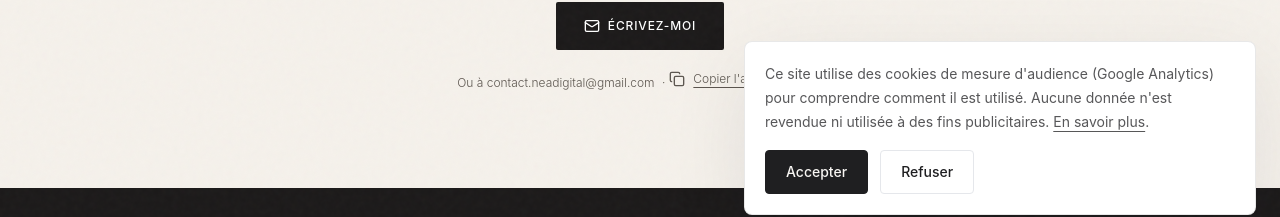
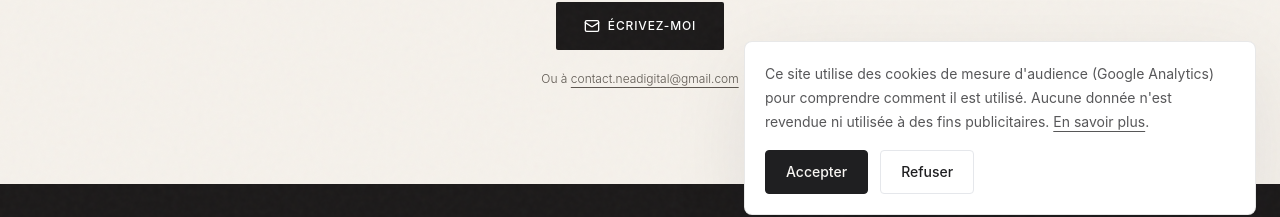
Before and after one commit to leadebar/nea-digital, a Next.js app: page /bonneval in a window 1280 px wide. Shown: the part 569-786 px from the top of the page. Built offline with nearby package versions, Linux system fonts and the light colour scheme; a web font is replaced by a local one.

Commit message:
Page QR : e-mail cliquable, sans bouton copier
Co-Authored-By: Claude Sonnet 5.5 <noreply@anthropic.com>
Claude-Session: https://claude.ai/code/session_01F7AoQ5i455LB4X46cTuEWP

```diff
--- a/components/views/bonneval-view.tsx
+++ b/components/views/bonneval-view.tsx
@@ -1,5 +1,4 @@
 import { Mail } from "lucide-react";
-import { CopyEmailButton } from "@/components/copy-email-button";
 
 // ─── Contenu modifiable ────────────────────────────────────────────────
 const EMAIL = "contact.neadigital@gmail.com";
@@ -100,8 +99,10 @@ export function BonnevalView() {
             </a>
           </div>
           <p className="mt-5 text-[12px] font-light text-[#5C564F]">
-            Ou à {EMAIL} <span className="mx-1">·</span>
-            <CopyEmailButton email={EMAIL} tone="light" />
+            Ou à{" "}
+            <a href={MAIL_HREF} className="underline underline-offset-4 transition-colors hover:text-[#B08D57]">
+              {EMAIL}
+            </a>
           </p>
         </div>
       </section>
@@ -221,9 +222,6 @@ export function BonnevalView() {
           >
             <Mail className="h-4 w-4" aria-hidden="true" /> {EMAIL}
           </a>
-          <div className="mt-5">
-            <CopyEmailButton email={EMAIL} tone="dark" />
-          </div>
         </div>
       </section>
     </main>
```
